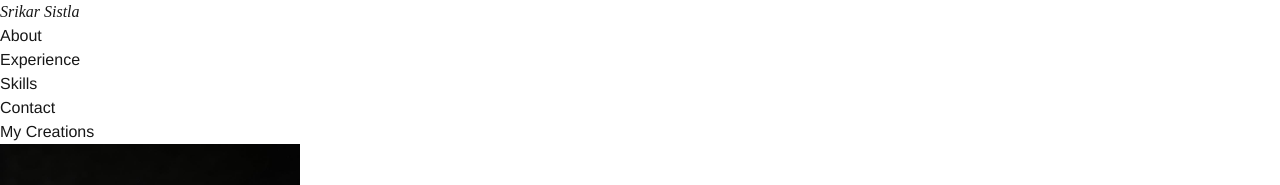
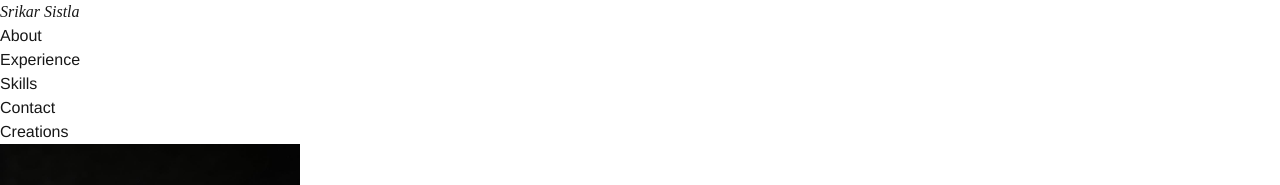
Before and after one commit to SrikarSistla08/MyPortfolio, a Next.js app: page / in a window 1280 px wide. Shown: the top 185 px of the page. Built offline with nearby package versions, Linux system fonts and the light colour scheme.

Commit message:
Main change

```diff
--- a/src/components/header.js
+++ b/src/components/header.js
@@ -19,7 +19,7 @@
                         <li><a href="#contact">Contact</a></li>
                     </div>
                     <div className="hover:text-stone-500 transition-colors duration-200">
-                        <li><Link href="#creations">My Creations</Link></li>
+                        <li><Link href="#creations">Creations</Link></li>
                     </div>
                     {/* <div className="hover:text-stone-500 transition-colors duration-200">
                         <li><Link href="#creations">Music</Link></li>
```
